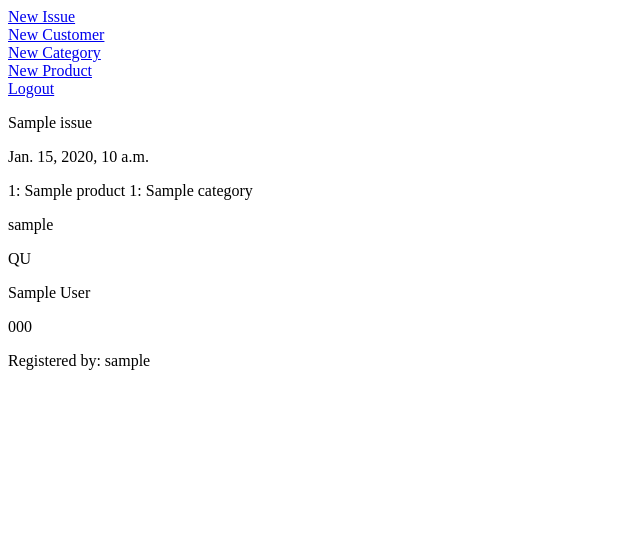
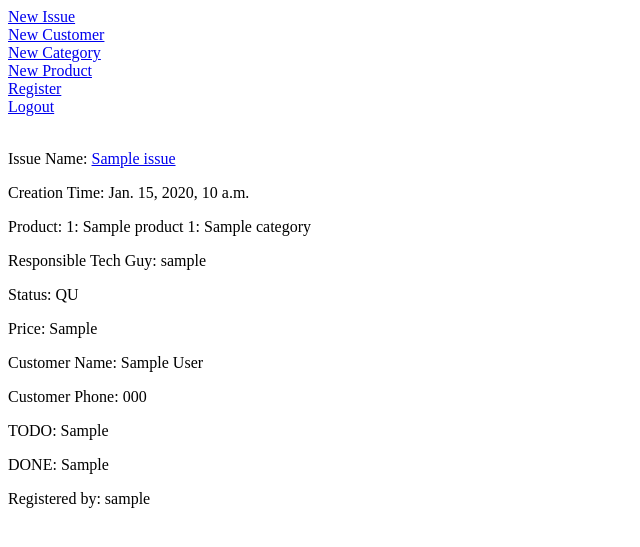
Before and after one commit to oguzcan-yavuz/IssueTracker, a Django app: page / in a window 1280 px wide. Shown: the top 547 px of the page, without its empty margins (0-640 px from the left). Run offline with Django 3.2, Linux system fonts and the light colour scheme; a user stored in the database is signed in; tables that the repository leaves empty hold one stand-in row (values such as "Sample post").

Commit message:
Login requirement for all pages added. UpdateView for issues added. Registration restricted, only super user can register new users. todo_list, done_list and price attributes added to Issue model.

```diff
--- a/issues/models.py
+++ b/issues/models.py
@@ -13,7 +13,10 @@ class Issue(models.Model):
     product = models.ForeignKey('Product', related_name="broken_product")
     tech_guy = models.ForeignKey(settings.AUTH_USER_MODEL, blank=True)
     status = models.CharField(default='QU', max_length=2, choices=STATUSES)
+    price = models.CharField(default="0", max_length=20)
     customer = models.ForeignKey("Customer")
+    todo_list = models.TextField(blank=True, null=True)
+    done_list = models.TextField(blank=True, null=True)
 
     def __str__(self):
         return "{0}: {1}".format(self.pk, self.name)
--- a/issues/templates/issues/index.html
+++ b/issues/templates/issues/index.html
@@ -8,23 +8,28 @@
     <br>
     <a href="{% url 'new_product' %}">New Product</a>
     <br>
+    {% if request.user.is_superuser %}
+        <a href="{% url 'register' %}">Register</a>
+        <br>
+    {% endif %}
     {% if request.user.is_authenticated %}
         <a href="{% url 'logout' %}">Logout</a>
         <br>
-    {% else %}
-        <a href="{% url 'register' %}">Register</a>
-        <br>
-        <a href="{% url 'login' %}">Login</a>
-        <br>
     {% endif %}
+    <br>
     {% for issue in issue_list %}
-        <p>{{ issue.name }}</p>
-        <p>{{ issue.creation_time }}</p>
-        <p>{{ issue.product }}</p>
-        <p>{{ issue.tech_guy }}</p>
-        <p>{{ issue.status }}</p>
-        <p>{{ issue.customer }}</p>
-        <p>{{ issue.customer.phone }}</p>
+        <p>
+            Issue Name: <a href="{% url 'issue_detail' pk=issue.pk %}">{{ issue.name }}</a>
+        </p>
+        <p>Creation Time: {{ issue.creation_time }}</p>
+        <p>Product: {{ issue.product }}</p>
+        <p>Responsible Tech Guy: {{ issue.tech_guy }}</p>
+        <p>Status: {{ issue.status }}</p>
+        <p>Price: {{ issue.price }}</p>
+        <p>Customer Name: {{ issue.customer }}</p>
+        <p>Customer Phone: {{ issue.customer.phone }}</p>
+        <p>TODO: {{ issue.todo_list }}</p>
+        <p>DONE: {{ issue.done_list }}</p>
         <p>Registered by: {{ issue.customer.registered_by }}</p>
         <br>
     {% endfor %}
--- a/issues/urls.py
+++ b/issues/urls.py
@@ -3,7 +3,8 @@ from .views import *
 
 urlpatterns = [
     url(r'^$', MainView.as_view(), name="main"),
-    url(r'^issues/$', AddIssueView.as_view(), name="new_issue"),
+    url(r'^issues/add/$', AddIssueView.as_view(), name="new_issue"),
+    url(r"^issues/(?P<pk>\d+)/$", IssueView.as_view(), name="issue_detail"),
     url(r'^register/$', UserView.as_view(), name="register"),
     url(r'^customers/$', AddCustomerView.as_view(), name="new_customer"),
     url(r'^categories/$', AddCategoryView.as_view(), name="new_category"),
--- a/issues/views.py
+++ b/issues/views.py
@@ -1,14 +1,24 @@
-from django.contrib.auth.mixins import LoginRequiredMixin
+from django.contrib.auth.mixins import LoginRequiredMixin, PermissionRequiredMixin
 from django.views.generic import *
 
 from .forms import *
 from .models import Issue
 
 
-class MainView(ListView):
+class MainView(LoginRequiredMixin, ListView):
     context_object_name = 'issue_list'   # changes the variable name that passes to the template
     template_name = 'issues/index.html'
     queryset = Issue.objects.all().order_by("-creation_time")   # queryset = Issue.objects.all() | model = Issue
+
+
+class IssueView(LoginRequiredMixin, UpdateView):
+    """Shows details of the issue. Also works like an update view for updating the issue."""
+
+    # it is not listing the issues but form is showing.
+    model = Issue
+    form_class = IssueForm
+    template_name = "issues/issue_update.html"
+    success_url = '/'
 
 
 class AddIssueView(LoginRequiredMixin, CreateView):
@@ -49,10 +59,11 @@ class AddProductView(LoginRequiredMixin, CreateView):
     success_url = "/"
 
 
-class UserView(CreateView):
+class UserView(PermissionRequiredMixin, CreateView):
     """
     Creates new tech guys...
     """
+    permission_required = 'user.is_superuser'
     form_class = UserForm
     template_name = "issues/register.html"
     success_url = "/"
```
Also changed, not shown: issues/forms.py (+7 -0 lines), issues/templates/issues/issue_update.html (added, +8 -0 lines), issues/migrations/0010_auto_20170819_2118.py (added), issues/migrations/0011_issue_price.py (added).
